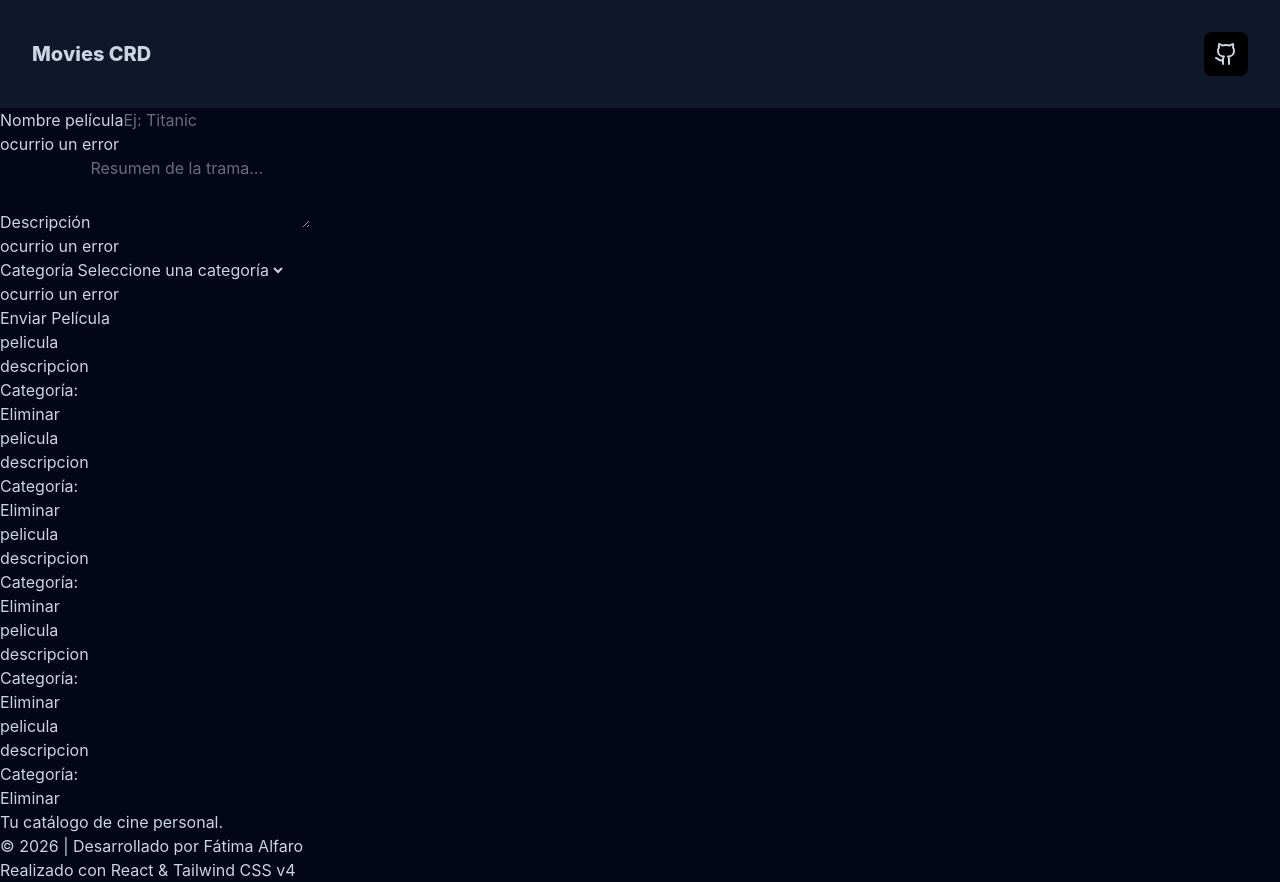
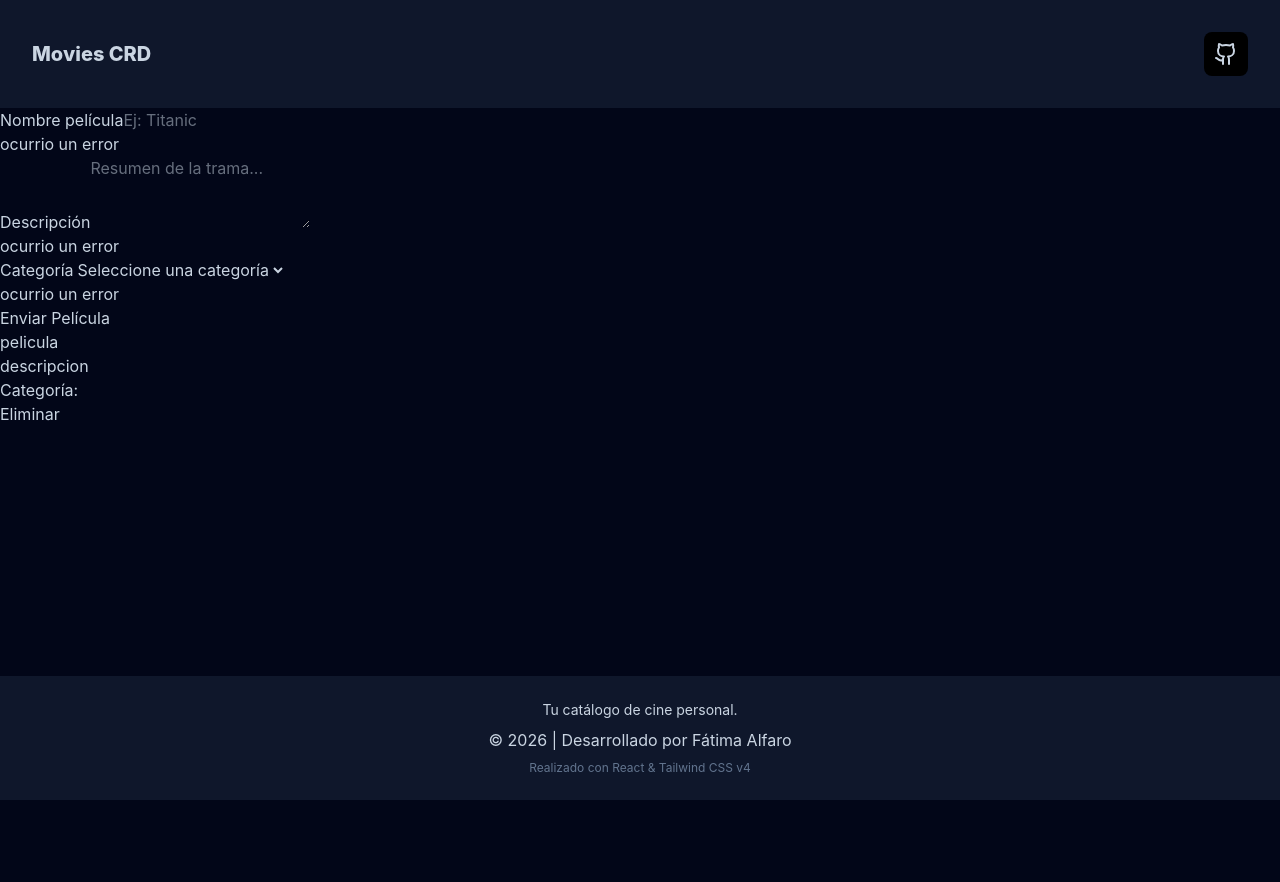
Before and after one commit to Fatimalfaro/peliculas, a React (Vite) app: page / in a window 1280 px wide. After the commit the page ends 800 px from the top, so only its background shows below. Built offline with nearby package versions, Linux system fonts and the light colour scheme.

Commit message:
Bajamos el footer y agregamos los estilos

```diff
--- a/index.html
+++ b/index.html
@@ -7,7 +7,7 @@
     <title>Peliculas</title>
   </head>
   <body class="bg-slate-950 text-slate-300">
-    <div id="root"></div>
+    <div id="root" class="flex flex-col h-screen"></div>
     <script type="module" src="/src/main.jsx"></script>
   </body>
 </html>
--- a/src/App.jsx
+++ b/src/App.jsx
@@ -6,7 +6,7 @@
   return (
     <>
       <Navbar />
-      <main>
+      <main className='grow'>
         <FormMovie></FormMovie>
       </main>
 
--- a/src/components/Footer.jsx
+++ b/src/components/Footer.jsx
@@ -1,12 +1,12 @@
 const Footer = () => {
   return (
     <>
-      <footer>
-        <p >
+      <footer className="bg-slate-900 py-6 text-center">
+        <p className="text-sm">
           Tu catálogo de cine personal.
         </p>
-        <p >&copy; {new Date().getFullYear()} | Desarrollado por <a href="#" >Fátima Alfaro</a></p>
-        <p >Realizado con React & Tailwind CSS v4</p>
+        <p className="my-2">&copy; {new Date().getFullYear()} | Desarrollado por <a href="#" >Fátima Alfaro</a></p>
+        <p className="text-xs text-slate-500">Realizado con React & Tailwind CSS v4</p>
       </footer>
     </>
   );
--- a/src/components/GridMovie.jsx
+++ b/src/components/GridMovie.jsx
@@ -6,10 +6,6 @@
     // grid-cols-1 (móvil), sm:grid-cols-2 (tablet), lg:grid-cols-4 (desktop)
     <div >
       <CardMovie></CardMovie>
-      <CardMovie></CardMovie>
-      <CardMovie></CardMovie>
-      <CardMovie></CardMovie>
-      <CardMovie></CardMovie>
 
     </div>
   );
```
